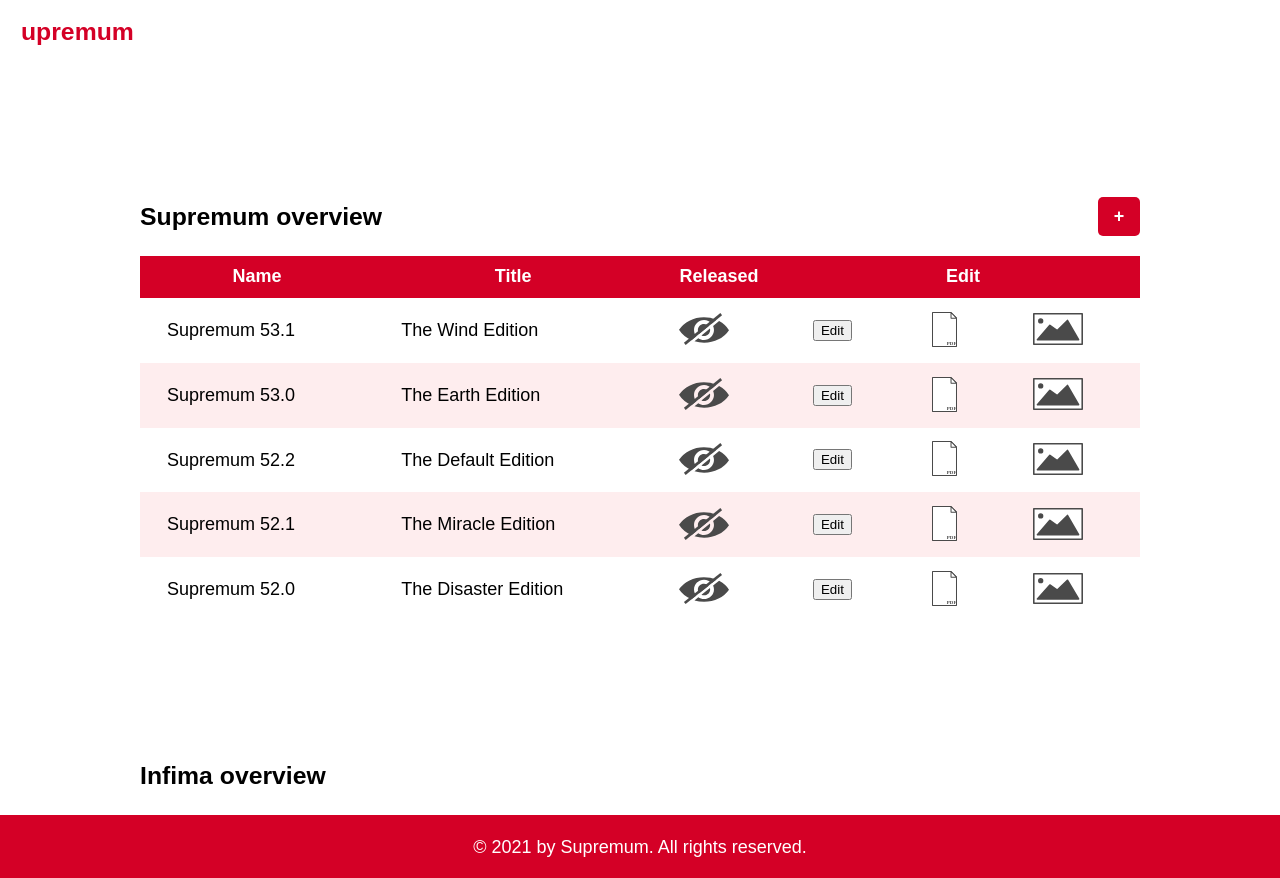
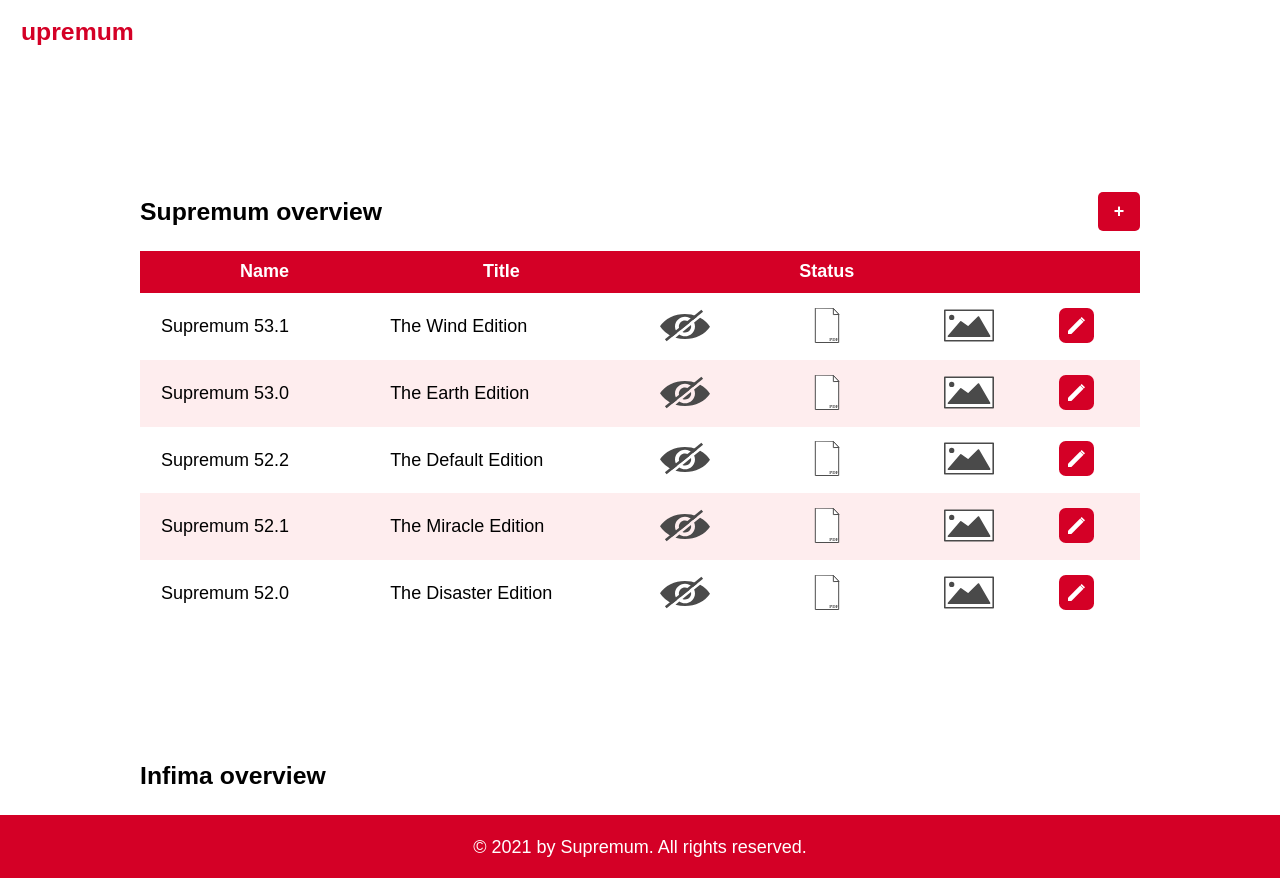
Before and after one commit to GEWIS/supremumweb, a Flask app: page /admin/ in a window 1280 px wide. Run offline with Flask 2, Linux system fonts and the light colour scheme; some libraries are stand-ins or nearby versions.

Commit message:
feat: update admin panel. Fix formatting Supremum overview table. Add nicer "edit" button

```diff
--- a/app/admin/routes.py
+++ b/app/admin/routes.py
@@ -11,31 +11,40 @@ def index():
             'title': 'The Wind Edition',
             'img_url' : url_for("home.static", filename="latest_edition.png"),
             'pdf_url' : url_for("home.static", filename="latest_supremum.pdf"),
-            'name': 'Supremum 53.1'
+            'name': 'Supremum 53.1',
+            'id': 4
         },
         {
             'title': 'The Earth Edition',
             'img_url' : url_for("home.static", filename="latest_edition.png"),
             'pdf_url' : url_for("home.static", filename="latest_supremum.pdf"),
-            'name': 'Supremum 53.0'
+            'name': 'Supremum 53.0',
+            'id': 3
         },
         {
             'title': 'The Default Edition',
             'img_url' : url_for("home.static", filename="latest_edition.png"),
             'pdf_url' : url_for("home.static", filename="latest_supremum.pdf"),
-            'name': 'Supremum 52.2'
+            'name': 'Supremum 52.2',
+            'id': 2
         },
         {
             'title': 'The Miracle Edition',
             'img_url' : url_for("home.static", filename="latest_edition.png"),
             'pdf_url' : url_for("home.static", filename="latest_supremum.pdf"),
-            'name': 'Supremum 52.1'
+            'name': 'Supremum 52.1',
+            'id': 1
         },
         {
             'title': 'The Disaster Edition',
             'img_url' : url_for("home.static", filename="latest_edition.png"),
             'pdf_url' : url_for("home.static", filename="latest_supremum.pdf"),
-            'name': 'Supremum 52.0'
+            'name': 'Supremum 52.0',
+            'id': 0
         }
     ]
     return render_template('index.html', editions=temp_editions), 200
+
+@admin.route('/supremum/edit/<int:sid>')
+def edit_supremum(sid: int):
+    return "Not yet implemented", 404
--- a/app/admin/static/stylesheets/admin.css
+++ b/app/admin/static/stylesheets/admin.css
@@ -57,8 +57,18 @@ tr {
     width: 100%;
 }
 
-td {
+td.name p {
+    min-width: 16ch;
+    padding-left: 2ch
+}
+
+td.title p {
+    min-width: 16ch;
+}
+
+td.icon, td.edit-btn {
     padding: 0 3rem;
+    text-align: center;
 }
 
 tr:first-child {
@@ -75,6 +85,25 @@ tr:nth-child(2n+1) {
 }
 
 img {
-    max-width: 50px;
-    max-height: 35px;
+    width: 50px;
+    height: 35px;
 }
+
+.edit-btn {
+    display: inline-block;
+    box-sizing: border-box;
+    background: var(--clr-accent-700);
+    padding: 1rem;
+    margin: 0 2rem;
+    border-radius: .75rem;
+    width: 35px;
+    height: 35px;
+}
+
+.edit-btn img {
+    display: block;
+    margin: auto;
+    filter: invert(100%) sepia(100%) saturate(0%) hue-rotate(122deg) brightness(109%) contrast(101%);
+    max-width: 100%;
+    max-height: 100%;
+}
--- a/app/admin/templates/index.html
+++ b/app/admin/templates/index.html
@@ -16,26 +16,25 @@
                 <tr>
                     <th><span>Name</span></th>
                     <th><span>Title</span></th>
-                    <th><span>Released</span></th>
-                    <th colspan="3"><span>Edit</span></th>
+                    <th colspan="3"><span>Status</span></th>
+                    <th></th>
                 </tr>
                 {% for edition in editions %}
                 <tr>
-                    <td>
+                    <td class="name">
                         <p>{{ edition.name }}</p>
                     </td>
-                    <td>
+                    <td class="title">
                         <p>{{ edition.title }}</p>
                     </td>
-                    <td>
+                    <td class="icon">
                         {% if edition.visible %}
                         <img src="{{url_for('admin.static', filename='img/visible.svg')}}">
                         {% else %}
                         <img src="{{url_for('admin.static', filename='img/invisible.svg')}}">
                         {% endif %}
                     </td>
-                    <td><button>Edit</button></td>
-                    <td>
+                    <td class="icon">
                         {% if edition.pdf_url %}
                         <a href="{{edition.pdf_url}}">
                             <img src="{{url_for('admin.static', filename='img/document.svg')}}">
@@ -44,8 +43,7 @@
                         <img src="{{url_for('admin.static', filename='img/no_document.svg')}}">
                         {% endif %}
                     </td>
-                    <td>
-
+                    <td class="icon">
                         {% if edition.img_url %}
                         <a href="{{edition.img_url}}">
                             <img src="{{url_for('admin.static', filename='img/image.svg')}}">
@@ -53,6 +51,11 @@
                         {% else %}
                         <img src="{{url_for('admin.static', filename='img/no_image.svg')}}">
                         {% endif %}
+                    </td>
+                    <td class="edit">
+                        <a class="edit-btn" href="supremum/edit/{{edition.id}}">
+                            <img src="{{url_for('admin.static', filename='img/pencil.svg')}}">
+                        </a>
                     </td>
                 </tr>
                 {% endfor %}
```
Also changed, not shown: app/admin/static/img/pencil.svg (added).
